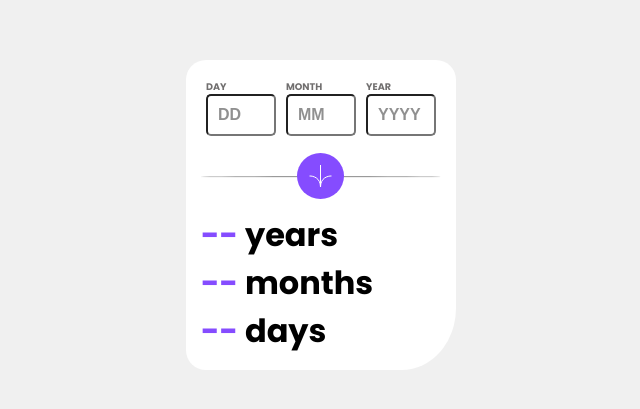
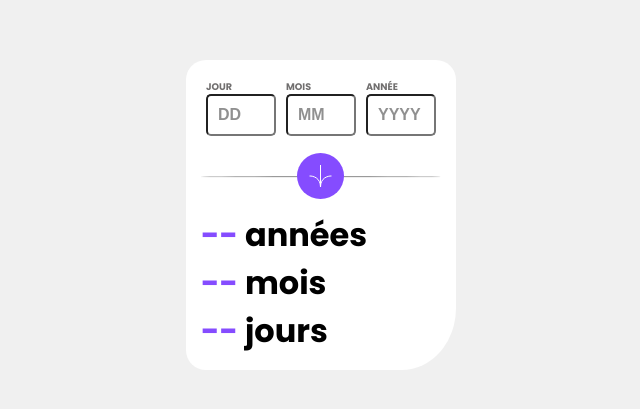
Before and after one commit to Tresor091005/age-calculator, a plain HTML site: page index.html in a window 1280 px wide. Shown: the part 185-594 px from the top of the page, without its empty margins (319-959 px from the left). Drawn offline with Linux system fonts and the light colour scheme.

Commit message:
Update language

```diff
--- a/index.html
+++ b/index.html
@@ -1,5 +1,5 @@
 <!DOCTYPE html>
-<html lang="en">
+<html lang="fr">
 <head>
   <meta charset="UTF-8">
   <meta name="viewport" content="width=device-width, initial-scale=1.0"> <!-- displays site properly based on user's device -->
@@ -14,17 +14,17 @@
   <main>
     <div class="information">
       <div class="date">
-        <label class="title" for="day">Day</label>
+        <label class="title" for="day">Jour</label>
         <input type="text" id="day" class="input" placeholder="DD">
         <div class="warning-1 hidden">This field is required</div>
       </div>
       <div class="date">
-        <label class="title" for="month">Month</label>
+        <label class="title" for="month">Mois</label>
         <input type="text" id="month" class="input" placeholder="MM">
         <div class="warning-2 hidden">This field is required</div>
       </div>
       <div class="date">
-        <label class="title" for="year">Year</label>
+        <label class="title" for="year">Année</label>
         <input type="text" id="year" class="input" placeholder="YYYY">
         <div class="warning-3 hidden">This field is required</div>
       </div>
@@ -36,9 +36,9 @@
     </div>
 
     <div class="result">
-      <div><span class="resultYear">--</span> years</div>
-      <div><span class="resultMonth">--</span> months</div>
-      <div><span class="resultDay">--</span> days</div>
+      <div><span class="resultYear">--</span> années</div>
+      <div><span class="resultMonth">--</span> mois</div>
+      <div><span class="resultDay">--</span> jours</div>
     </div>
   </main>
 
```
